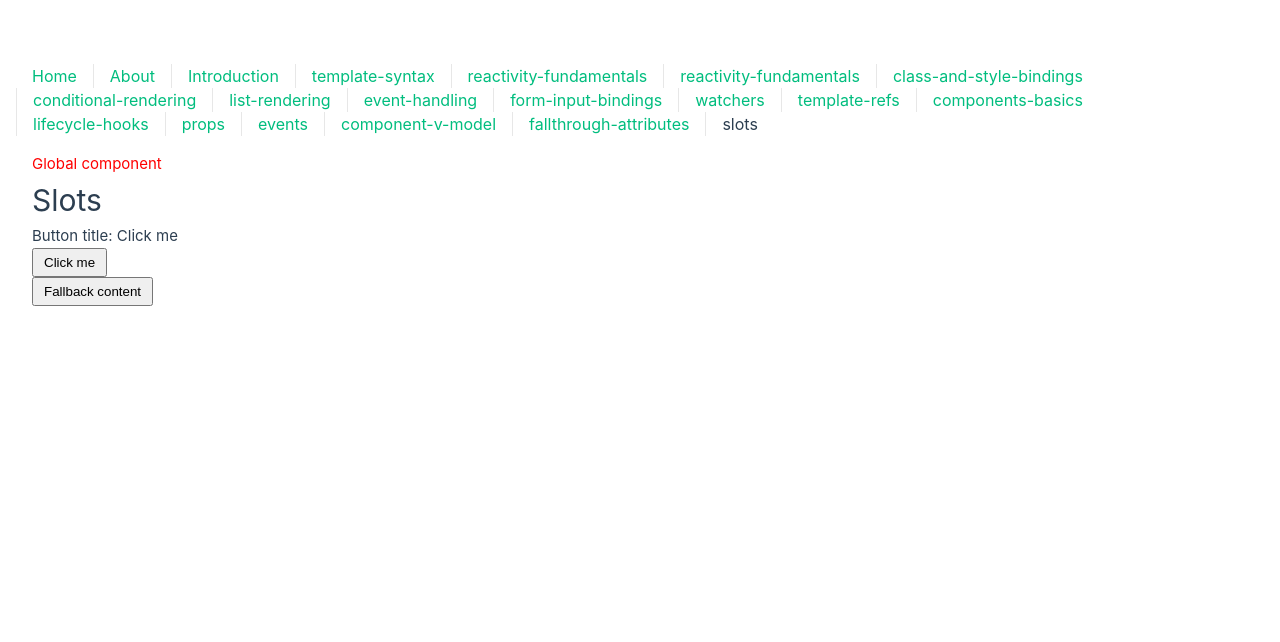
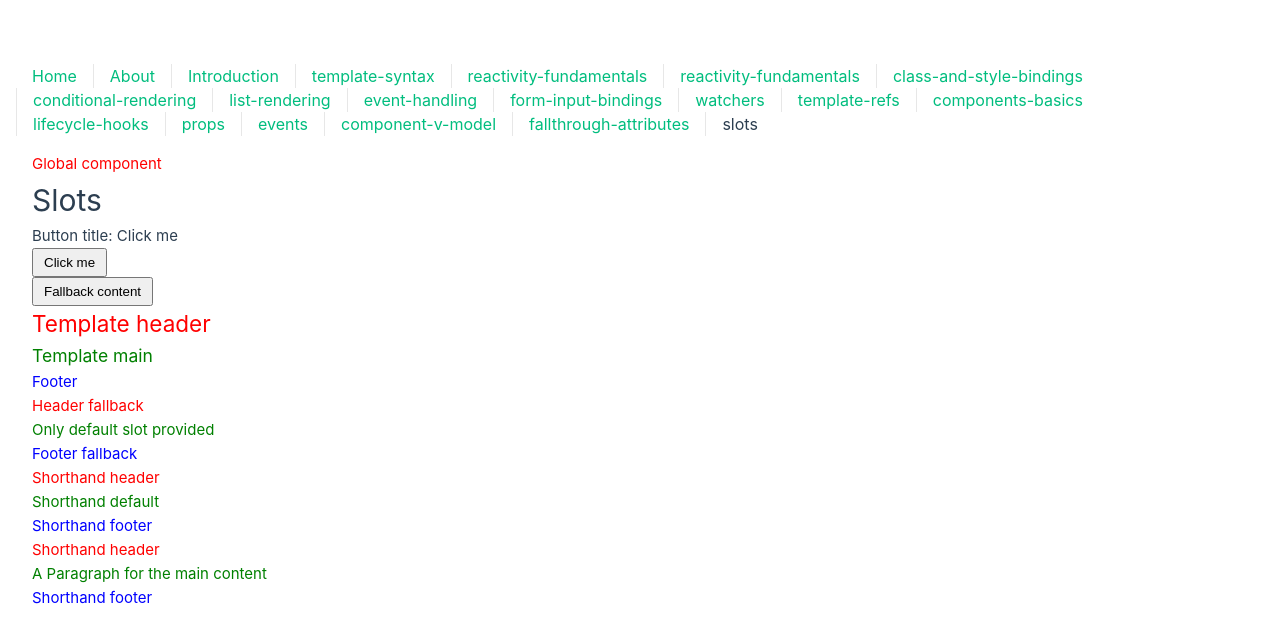
Before and after one commit to Johnny-Jackpot/sandbox, a Vue app in the folder vue/vue-project/: page /components-in-depth/slots in a window 1280 px wide. Shown: the top 642 px of the page. Built offline with nearby package versions, Linux system fonts and the light colour scheme; the HTML template or start-up script is replaced by a standard one.

Commit message:
named slots

```diff
--- /dev/null
+++ b/vue/vue-project/src/components/slots/TemplateComponent.vue
@@ -0,0 +1,28 @@
+<template>
+  <div>
+    <header>
+      <slot name="header">Header fallback</slot>
+    </header>
+    <main>
+      <slot>Main fallback</slot>
+    </main>
+    <footer>
+      <slot name="footer">Footer fallback</slot>
+    </footer>
+  </div>
+</template>
+
+
+<style>
+header {
+  color: red;
+}
+
+main {
+  color: green;
+}
+
+footer {
+  color: blue;
+}
+</style>
--- a/vue/vue-project/src/views/components-in-depth/SlotsView.vue
+++ b/vue/vue-project/src/views/components-in-depth/SlotsView.vue
@@ -1,5 +1,6 @@
 <script setup lang="ts">
 import FancyButton from '@/components/slots/FancyButton.vue';
+import TemplateComponent from '@/components/slots/TemplateComponent.vue';
 
 const buttonTitle = 'Click me';
 
@@ -14,4 +15,40 @@ const buttonTitle = 'Click me';
   <div>
     <FancyButton />
   </div>
+  <TemplateComponent>
+    <template v-slot:header>
+      <h2>Template header</h2>
+    </template>
+    <template v-slot:default>
+      <h3>Template main</h3>
+    </template>
+    <template v-slot:footer>
+      <h4>Footer</h4>
+    </template>
+  </TemplateComponent>
+  <TemplateComponent>
+    <template #default>
+      Only default slot provided
+    </template>
+  </TemplateComponent>
+  <TemplateComponent>
+    <template #header>
+      Shorthand header
+    </template>
+    <template #default>
+      Shorthand default
+    </template>
+    <template #footer>
+      Shorthand footer
+    </template>
+  </TemplateComponent>
+  <TemplateComponent>
+    <p>A Paragraph for the main content</p>
+    <template #header>
+      Shorthand header
+    </template>
+    <template #footer>
+      Shorthand footer
+    </template>
+  </TemplateComponent>
 </template>
```
